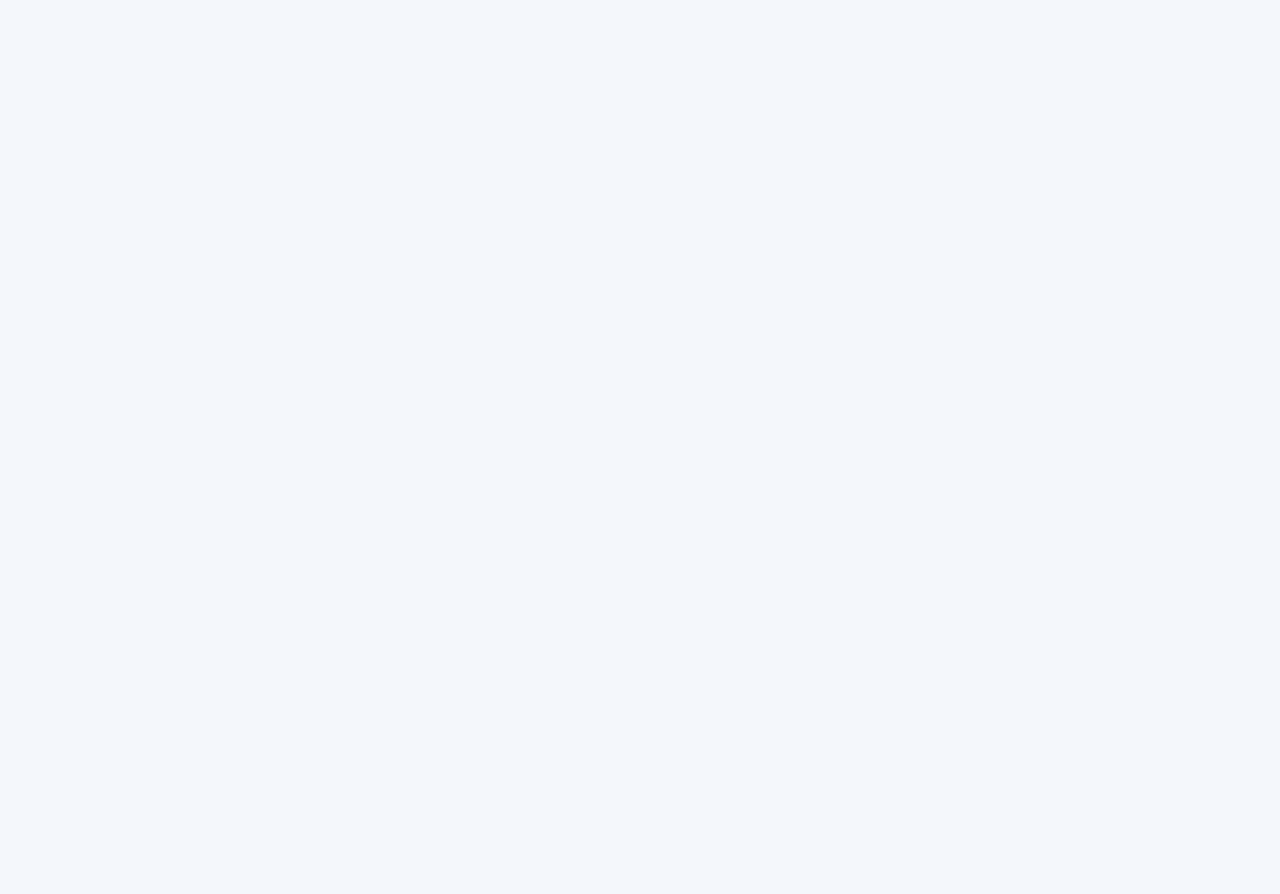
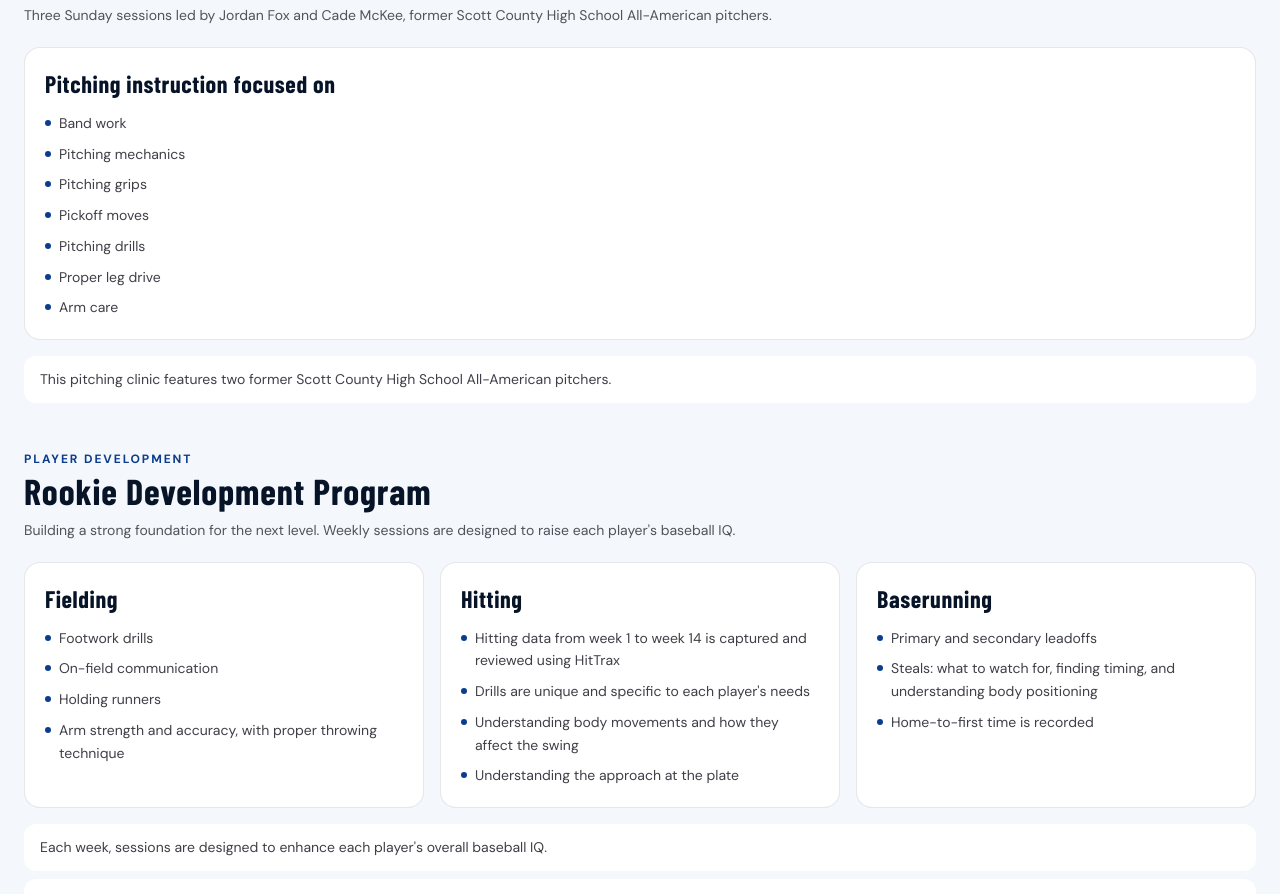
Before and after one commit to darnold5000/noochievarner, a Next.js app: page /camps in a window 1280 px wide. Shown: the part 1887-2781 px from the top of the page. Before the commit the page ends 1476 px from the top, so only its background shows below. Built offline with nearby package versions, Linux system fonts and the light colour scheme; no server answers.

Commit message:
membership fix

```diff
--- a/src/app/camps/page.tsx
+++ b/src/app/camps/page.tsx
@@ -6,7 +6,7 @@ import { createPageMetadata } from "@/lib/seo";
 export const metadata = createPageMetadata({
   title: "Camps & Clinics",
   description:
-    "Current baseball camps and clinics at Noochie Varner Baseball Academy in Georgetown, KY, including Bat Speed Clinic, Rookie Development, and Winter Tee Ball.",
+    "Current baseball camps and clinics at Noochie Varner Baseball Academy in Georgetown, KY, including the Advanced Pitching Clinic, Bat Speed Clinic, Rookie Development, and Winter Tee Ball.",
   path: "/camps",
 });
 
@@ -19,9 +19,40 @@ export default function CampsPage() {
           only after you choose one.
         </p>
       </PageIntro>
-      <section className="mx-auto grid max-w-7xl gap-5 px-4 py-10 sm:px-6 lg:grid-cols-3">
+      <section className="mx-auto grid max-w-7xl gap-5 px-4 py-10 sm:px-6 lg:grid-cols-2">
         {CAMPS.map((camp) => (
           <OfferingCard key={camp.slug} offering={camp} href={`/camps/${camp.slug}`} />
+        ))}
+      </section>
+      <section className="mx-auto max-w-7xl space-y-12 px-4 pb-14 sm:px-6">
+        {CAMPS.filter((camp) => camp.sections?.length).map((camp) => (
+          <div key={camp.slug}>
+            <p className="text-xs font-bold uppercase tracking-[0.16em] text-nv-blue">{camp.eyebrow}</p>
+            <h2 className="mt-1 font-display text-4xl font-bold tracking-wide text-nv-navy">{camp.name}</h2>
+            <p className="mt-2 max-w-3xl text-sm leading-relaxed text-zinc-600">{camp.summary}</p>
+            <div className={`mt-5 grid gap-4 ${camp.sections && camp.sections.length > 1 ? "lg:grid-cols-3" : ""}`}>
+              {camp.sections?.map((section) => (
+                <div key={section.title} className="rounded-2xl border border-nv-navy/10 bg-white p-5">
+                  <h3 className="font-display text-2xl font-bold tracking-wide text-nv-navy">{section.title}</h3>
+                  <ul className="mt-3 space-y-2 text-sm leading-relaxed text-zinc-700">
+                    {section.items.map((item) => (
+                      <li key={item} className="flex gap-2">
+                        <span className="mt-2 h-1.5 w-1.5 shrink-0 rounded-full bg-nv-blue" />
+                        <span>{item}</span>
+                      </li>
+                    ))}
+                  </ul>
+                </div>
+              ))}
+            </div>
+            <ul className="mt-4 space-y-2 text-sm leading-relaxed text-zinc-700">
+              {camp.details.map((detail) => (
+                <li key={detail} className="rounded-xl bg-white px-4 py-3">
+                  {detail}
+                </li>
+              ))}
+            </ul>
+          </div>
         ))}
       </section>
     </>
--- a/src/app/page.tsx
+++ b/src/app/page.tsx
@@ -24,7 +24,7 @@ export default function HomePage() {
             View all
           </Link>
         </div>
-        <div className="mt-6 grid gap-5 lg:grid-cols-3">
+        <div className="mt-6 grid gap-5 lg:grid-cols-2">
           {CAMPS.map((camp) => (
             <OfferingCard key={camp.slug} offering={camp} href={`/camps/${camp.slug}`} />
           ))}
@@ -71,9 +71,10 @@ export default function HomePage() {
                     ) : null}
                   </div>
                   <div className="flex flex-1 flex-col p-4 sm:p-5">
-                    <p className="text-xs font-bold uppercase tracking-[0.16em] text-nv-blue">{lesson.coach}</p>
+                    <p className="text-xs font-bold uppercase tracking-[0.16em] text-nv-blue">{lesson.role}</p>
                     <h3 className="mt-1 font-display text-2xl font-bold tracking-wide text-nv-navy">{lesson.name}</h3>
-                    {flyer ? null : <p className="mt-2 text-sm leading-relaxed text-zinc-600">{lesson.bio}</p>}
+                    <p className="mt-1 text-sm font-semibold text-zinc-800">{lesson.coach}</p>
+                    <p className="mt-3 text-sm leading-relaxed text-zinc-600">{lesson.bio}</p>
                     <SiteLink href={LESSON_BOOKING_HREFS[lesson.slug]} className={`${btnPrimary} mt-auto w-full pt-4`}>
                       Book Lesson
                     </SiteLink>
--- a/src/components/OfferingDetail.tsx
+++ b/src/components/OfferingDetail.tsx
@@ -41,6 +41,23 @@ export default function OfferingDetail({
               </div>
             ))}
           </dl>
+          {offering.sections?.length ? (
+            <div className="mt-6 grid gap-4">
+              {offering.sections.map((section) => (
+                <div key={section.title} className="rounded-xl bg-white p-4">
+                  <h2 className="font-display text-2xl font-bold tracking-wide text-nv-navy">{section.title}</h2>
+                  <ul className="mt-3 space-y-2 text-sm leading-relaxed text-zinc-700">
+                    {section.items.map((item) => (
+                      <li key={item} className="flex gap-2">
+                        <span className="mt-2 h-1.5 w-1.5 shrink-0 rounded-full bg-nv-blue" />
+                        <span>{item}</span>
+                      </li>
+                    ))}
+                  </ul>
+                </div>
+              ))}
+            </div>
+          ) : null}
           <ul className="mt-6 space-y-3 text-sm leading-relaxed text-zinc-700">
             {offering.details.map((detail) => (
               <li key={detail} className="rounded-xl bg-white p-4">
--- a/src/config/booking.ts
+++ b/src/config/booking.ts
@@ -29,6 +29,8 @@ export const booking = {
       "https://tms.ezfacility.com/OnlineRegistrations/Register.aspx?CompanyID=5559&GroupID=4115723",
     batSpeed:
       "https://tms.ezfacility.com/OnlineRegistrations/Register.aspx?CompanyID=5559&GroupID=4111214",
+    pitchingClinic:
+      "https://tms.ezfacility.com/OnlineRegistrations/Register.aspx?CompanyID=5559&GroupID=3990935",
   },
 } as const;
 
--- a/src/content/site.ts
+++ b/src/content/site.ts
@@ -68,6 +68,7 @@ export type Offering = {
   instructor?: string;
   limit?: string;
   details: string[];
+  sections?: { title: string; items: string[] }[];
   bookingKey?: BookingKey;
   cta: string;
   image?: string;
@@ -76,6 +77,41 @@ export type Offering = {
 };
 
 export const CAMPS: Offering[] = [
+  {
+    slug: "advanced-pitching-clinic",
+    name: "Advanced Pitching Clinic",
+    eyebrow: "Pitching clinic",
+    summary:
+      "Three Sunday sessions led by Jordan Fox and Cade McKee, former Scott County High School All-American pitchers.",
+    ages: "12–16",
+    dates: "February 1 – February 15",
+    days: "Sundays",
+    times: "7:00–8:30 p.m.",
+    price: "$119 + tax",
+    instructor: "Jordan Fox & Cade McKee",
+    limit: "First 16 players · 3 sessions",
+    details: [
+      "This pitching clinic features two former Scott County High School All-American pitchers.",
+    ],
+    sections: [
+      {
+        title: "Pitching instruction focused on",
+        items: [
+          "Band work",
+          "Pitching mechanics",
+          "Pitching grips",
+          "Pickoff moves",
+          "Pitching drills",
+          "Proper leg drive",
+          "Arm care",
+        ],
+      },
+    ],
+    bookingKey: "pitchingClinic",
+    cta: "Register",
+    image: "/images/flyers/pitching-clinic.jpg",
+    imageAlt: "Advanced Pitching Clinic with Jordan Fox and Cade McKee",
+  },
   {
     slug: "bat-speed-clinic",
     name: "Bat Speed Clinic",
@@ -114,11 +150,38 @@ export const CAMPS: Offering[] = [
     instructor: "Noochie Varner & full NVBA staff",
     limit: "First 15 players · 13 sessions",
     details: [
-      "Fielding work includes footwork drills, on-field communication, holding runners, and arm strength and accuracy.",
-      "Hitting data is captured and reviewed using HitTrax. Drills are specific to each player, including body movement and the approach at the plate.",
-      "Baserunning covers primary and secondary leadoffs, steals, and recorded home-to-first times.",
-      "Attendees receive a Rookie Development shirt and 2 free private hitting lessons with Noochie after the program.",
-      "After week 7, instructors meet with each player and parent to review progress. A closing conversation is held at the end of the program.",
+      "Each week, sessions are designed to enhance each player's overall baseball IQ.",
+      "Attendees receive a Rookie Development shirt and 2 free private hitting lessons with Noochie after camp.",
+      "After week 7, instructors sit down with each player and parent to discuss performance and progress from week 1 to week 7.",
+      "Post-session interviews at the end of camp give parents and players a chance to share their takeaways.",
+    ],
+    sections: [
+      {
+        title: "Fielding",
+        items: [
+          "Footwork drills",
+          "On-field communication",
+          "Holding runners",
+          "Arm strength and accuracy, with proper throwing technique",
+        ],
+      },
+      {
+        title: "Hitting",
+        items: [
+          "Hitting data from week 1 to week 14 is captured and reviewed using HitTrax",
+          "Drills are unique and specific to each player's needs",
+          "Understanding body movements and how they affect the swing",
+          "Understanding the approach at the plate",
+        ],
+      },
+      {
+        title: "Baserunning",
+        items: [
+          "Primary and secondary leadoffs",
+          "Steals: what to watch for, finding timing, and understanding body positioning",
+          "Home-to-first time is recorded",
+        ],
+      },
     ],
     bookingKey: "rookie",
     cta: "Register",
```
Also changed, not shown: public/images/flyers/pitching-clinic.jpg (added).
